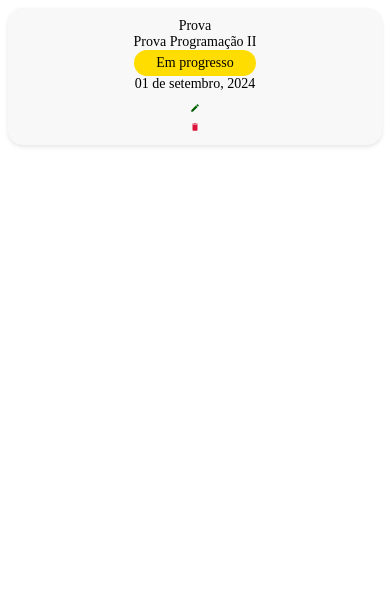
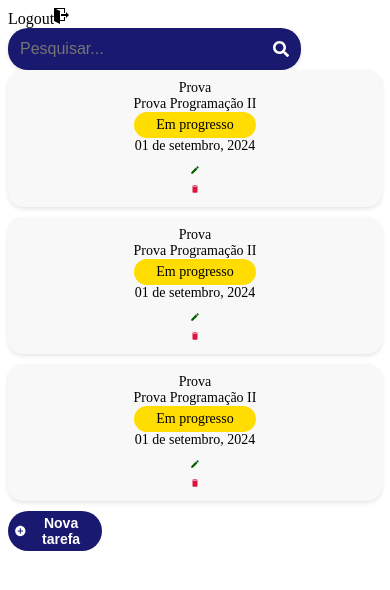
Before and after one commit to MikaelAlvez/Gerenciamento-de-tarefas, a Next.js app in the folder frontend/: page /ListTasks in a window 390 px wide. Shown: the top 590 px of the page. Built offline with nearby package versions, Linux system fonts and the light colour scheme.

Commit message:
feat: responsive source

```diff
--- a/frontend/src/app/Components/Source/Source.module.css
+++ b/frontend/src/app/Components/Source/Source.module.css
@@ -3,22 +3,25 @@
   align-items: center;
   gap: 10px;
   padding: 10px;
-    background-color: #f4f4f4;
+  width: 25%;
+  height: 3vh;
+  background-color: #191970;
   border-radius: 20px;
   box-shadow: 0 2px 4px rgba(0, 0, 0, 0.1);
 }
 
 .input {
-    flex: 0.5em;
+  flex: 1;
   padding: 10px;
   font-size: 20px;
-    background-color: #f4f4f4;
+  background-color: #191970;
+  color: #ffffff;
   border: none;
   outline: none;
 }
 
 .button {
-    background-color: #00B3F3;
+  background-color: #191970;
   border: none;
   border-radius: 5px;
   padding: 10px;
@@ -26,14 +29,99 @@
   display: flex;
   align-items: center;
   justify-content: center;
-    transition: background-color 0.3s;
-  }
-
-  .button:hover {
-    background-color: #0070f3;
 }
 
 .icon {
   color: #ffffff;
   font-size: 20px;
+  transition: transform 0.3s;
 }
+
+.icon:hover {
+  transform: scale(1.25);
+}
+
+@media (max-width: 810px){
+  .buscarContainer {
+    width: 50%;
+    padding: 8px;
+    gap: 8px;
+    height: auto;
+  }
+
+  .input {
+    font-size: 18px;
+    padding: 8px;
+  }
+
+  .button {
+    padding: 8px;
+  }
+
+  .icon {
+    font-size: 18px;
+  }
+}
+
+@media (max-width: 768px) {
+  .buscarContainer {
+    width: 75%;
+    padding: 8px;
+    gap: 8px;
+  }
+
+  .input {
+    font-size: 18px;
+    padding: 8px;
+  }
+
+  .button {
+    padding: 8px;
+  }
+
+  .icon {
+    font-size: 18px;
+  }
+}
+
+@media (max-width: 480px) {
+  .buscarContainer {
+    width: 75%;
+    padding: 6px;
+    gap: 6px;
+  }
+
+  .input {
+    font-size: 16px;
+    padding: 6px;
+  }
+
+  .button {
+    padding: 6px;
+  }
+
+  .icon {
+    font-size: 16px;
+  }
+}
+
+@media (max-width: 360px) {
+  .buscarContainer {
+    width: 70%;
+    padding: 5px;
+    gap: 5px;
+  }
+
+  .input {
+    font-size: 14px;
+    padding: 5px;
+  }
+
+  .button {
+    padding: 5px;
+  }
+
+  .icon {
+    font-size: 14px;
+  }
+}
--- a/frontend/src/app/page.tsx
+++ b/frontend/src/app/page.tsx
@@ -1,4 +1,4 @@
-'use client'
+"use client"
 
 import React from 'react';
 import styles from './page.module.css';
--- a/frontend/src/pages/ListTasks/index.tsx
+++ b/frontend/src/pages/ListTasks/index.tsx
@@ -1,13 +1,24 @@
 import styles from './ListTasks.module.css'
 import TaskCards from '@/app/Components/TaskCards';
+import Source from '@/app/Components/Source';
+import Button from '@/app/Components/Button';
+import { IoMdAddCircle } from "react-icons/io";
+import { ImExit } from "react-icons/im";
 
 export default function ListTasks() {
   const tasks = [
+    {titleTask: 'Prova', description: 'Prova Programação II', status: 'Em progresso', date: '01 de setembro, 2024'},
+    {titleTask: 'Prova', description: 'Prova Programação II', status: 'Em progresso', date: '01 de setembro, 2024'},
     {titleTask: 'Prova', description: 'Prova Programação II', status: 'Em progresso', date: '01 de setembro, 2024'},
   ];
 
   return (
     <div className={styles.container}>
+      <div>
+        <label>Logout</label>
+        <ImExit/>
+      </div>
+      <Source></Source>
       {tasks.map((task, index) => (
         <TaskCards
           key={index}
@@ -17,6 +28,10 @@ export default function ListTasks() {
           date={task.date}
         />
       ))}
+      <Button>
+        <IoMdAddCircle />
+        Nova tarefa
+      </Button>
     </div>
   );
 }
```
Lines whose indentation alone changed are shown as unchanged.
